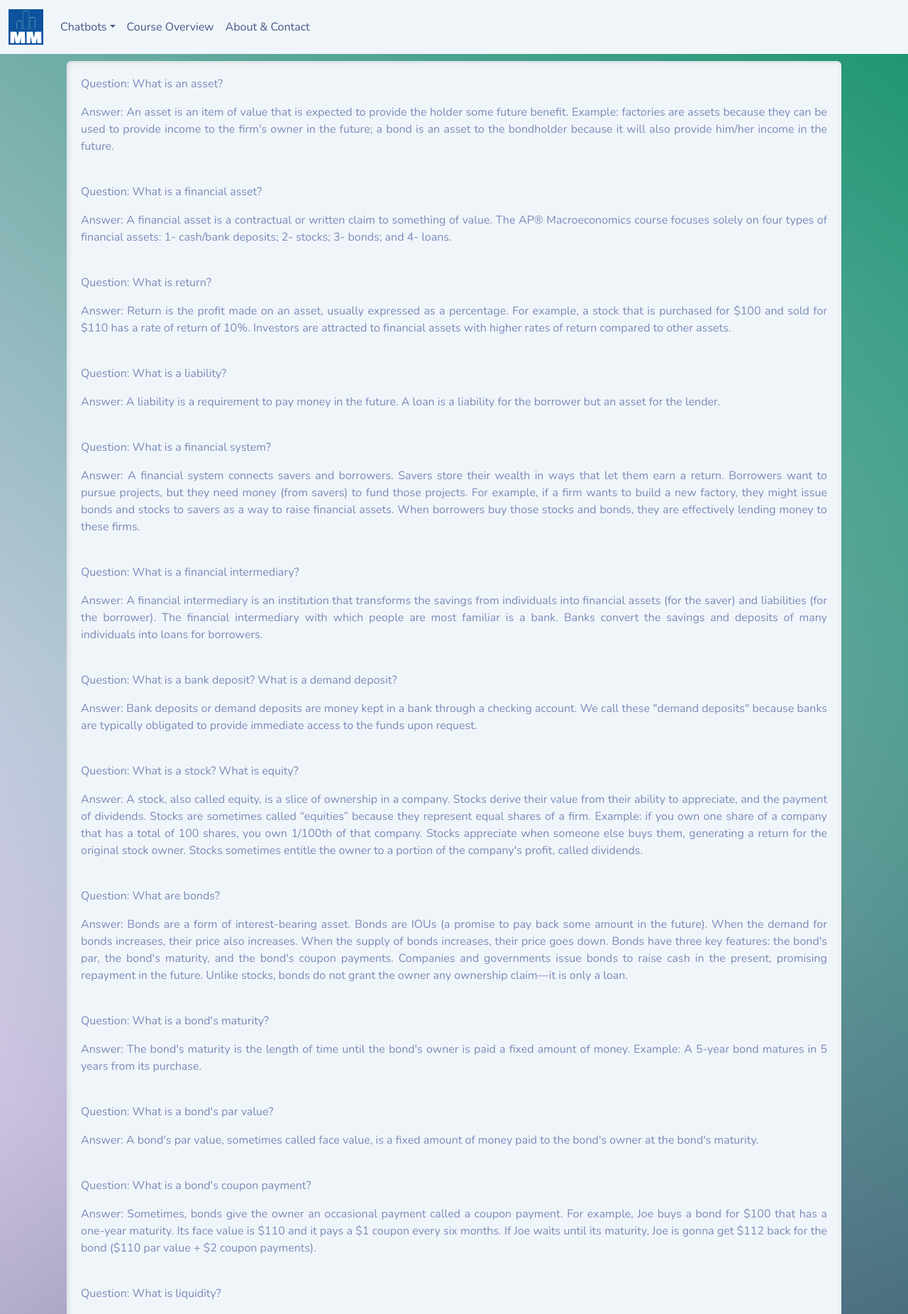
After one commit to AndrePhilot/MacroeconMastery, a Flask app: template templates/4_1.html in a window 1280 px wide. The commit adds this page. Shown: the top 1851 px of the page at 71% size. Run offline with Flask 3, Linux system fonts and the light colour scheme; the template is opened without the code that fills it, so the values that code supplies are empty.

Commit message:
First version of the project, ready to deploy at Render

```diff
--- a/app.py
+++ b/app.py
@@ -1,7 +1,8 @@
 import os
 
-from flask import Flask, render_template, redirect
+from flask import Flask, render_template
 from flask_debugtoolbar import DebugToolbarExtension
+from jinja2.exceptions import TemplateNotFound
 
 app = Flask(__name__)
 
@@ -9,4 +10,47 @@ app.config['DEBUG_TB_INTERCEPT_REDIRECTS'] = False
 
 # Retrieve the secret key from an environment variable set on Render
 app.config['SECRET_KEY'] = os.environ.get('SECRET_KEY')
-toolbar = DebugToolbarExtension(app)
+debug = DebugToolbarExtension(app)
+
+@app.route('/')
+def show_homepage():
+    """Show homepage."""
+
+    return render_template('index.html')
+
+@app.route('/frq-quizzer')
+def show_frq_quizzer():
+    """Renders the page with the FRQ Quizzer chatbot."""
+
+    return render_template('frq_quizzer.html')
+
+
+@app.route('/def-sched')
+def show_def_sched():
+    """Renders the page with the Definitions and Scheduler chatbot."""
+
+    return render_template('def_sched.html')
+
+@app.route('/course-review')
+def show_course_review():
+    """Renders the page containing all concepts divided by units and topic that are need to review before an exam."""
+
+    return render_template('course_review.html')
+
+@app.route('/<topic>')
+def show_topic(topic):
+    """Show Q&A of the most common concepts in a topic."""
+
+    template_name = f"{topic}.html"
+
+    try:
+        return render_template(template_name)
+    except TemplateNotFound:
+        return "This page does not exist", 404
+
+
+@app.route('/about')
+def show_about():
+    """Renders the about page."""
+
+    return render_template('about.html')
--- a/static/stylesheets/style.css
+++ b/static/stylesheets/style.css
@@ -4,6 +4,8 @@ body {
                 linear-gradient(336deg, rgba(26, 31, 79, 1), rgba(255, 167, 112, 0) 70%);
     width: 100vw;
     height: 100vh;
+    background-repeat: no-repeat;
+    overflow: hidden;
 }
 
 .navbar-brand img {
@@ -11,15 +13,105 @@ body {
     height: 50px;
 }
 
-.footer {
-    font-size: 15px;
-    color: black;
-    position: absolute;
-    bottom: 0;
-    right: 0;
-}
-
 #dev-logo {
     width: 20px;
     margin: 5px 5px 0px 5px;
 }
+
+.responsive-iframe-container {
+    position: relative;
+    display: flex;
+    align-items: center;
+    height: calc(100vh - 50px);
+    width: 100%;
+    margin-top: 10px;
+}
+
+.responsive-iframe-container iframe {
+    position: absolute;
+    top: 0;
+    left: 0;
+    width: 100%;
+    height: 80%;
+    min-height: 475px;
+}
+
+.accordion {
+    margin-top: 10px;
+    max-height: 80vh;
+    overflow: auto;
+}
+
+.accordion-button, .accordion-item {
+    background-color: rgb(240, 245, 250) !important;
+}
+
+.accordion .accordion-button:focus {
+    box-shadow: none !important;
+}
+
+.container {
+    margin-top: 10px;
+    min-width: 200px;
+}
+
+.picture {
+    width: 100%;
+    border-radius: 5px;
+}
+
+#pic-container {
+    width: 40%;
+    float: right;
+    margin-left: 10px;
+    max-width: 70vh;
+}
+
+@media (max-width: 768px) {
+    #pic-container {
+        display: none;
+    }
+}
+
+.paragraphs {
+    text-align: justify;
+}
+
+#about {
+    max-height: 80vh;
+    overflow: auto;
+}
+
+#footer {
+    position: absolute;
+    bottom: 0;
+    width: 100%;
+    background-color: rgb(240, 245, 250);
+    padding: 0px;
+    height: 40px;
+    left: 0;
+}
+
+#disclaimer {
+    font-size: 12px;
+    overflow: auto;
+    height: 40px;
+}
+
+#col-right {
+    text-align: right;
+    font-size: 12px;
+    overflow: auto;
+    height: 40px;
+}
+
+#footer p {
+    margin: 0;
+}
+
+#demo-gif {
+    width: 40%;
+    float: right;
+    margin-left: 10px;
+    max-width: 40vh;
+}
--- /dev/null
+++ b/templates/4_1.html
@@ -0,0 +1,74 @@
+{% extends 'base.html' %}
+{% block content %}
+<div class="container">
+    <div class="row">
+        <div class="col" id="about">
+            <div class="card bg-light mb-3">
+                <div class="card-body p-1">
+                    <div class="paragraphs m-3">
+                        <p>Question: What is an asset?</p>
+                        <p>Answer: An asset is an item of value that is expected to provide the holder some future benefit. Example: factories are assets because they can be used to provide income to the firm's owner in the future; a bond is an asset to the bondholder because it will also provide him/her income in the future.</p>
+                        <br>
+                        <p>Question: What is a financial asset?</p>
+                        <p>Answer: A financial asset is a contractual or written claim to something of value. The AP® Macroeconomics course focuses solely on four types of financial assets: 1- cash/bank deposits; 2- stocks; 3- bonds; and 4- loans.</p>
+                        <br>
+                        <p>Question: What is return?</p>
+                        <p>Answer: Return is the profit made on an asset, usually expressed as a percentage. For example, a stock that is purchased for $100 and sold for $110 has a rate of return of 10%. Investors are attracted to financial assets with higher rates of return compared to other assets.</p>
+                        <br>
+                        <p>Question: What is a liability?</p>
+                        <p>Answer: A liability is a requirement to pay money in the future. A loan is a liability for the borrower but an asset for the lender.</p>
+                        <br>
+                        <p>Question: What is a financial system?</p>
+                        <p>Answer: A financial system connects savers and borrowers. Savers store their wealth in ways that let them earn a return. Borrowers want to pursue projects, but they need money (from savers) to fund those projects. For example, if a firm wants to build a new factory, they might issue bonds and stocks to savers as a way to raise financial assets. When borrowers buy those stocks and bonds, they are effectively lending money to these firms.</p>
+                        <br>
+                        <p>Question: What is a financial intermediary?</p>
+                        <p>Answer: A financial intermediary is an institution that transforms the savings from individuals into financial assets (for the saver) and liabilities (for the borrower). The financial intermediary with which people are most familiar is a bank. Banks convert the savings and deposits of many individuals into loans for borrowers.</p>
+                        <br>
+                        <p>Question: What is a bank deposit? What is a demand deposit?</p>
+                        <p>Answer: Bank deposits or demand deposits are money kept in a bank through a checking account. We call these "demand deposits" because banks are typically obligated to provide immediate access to the funds upon request.</p>
+                        <br>
+                        <p>Question: What is a stock? What is equity?</p>
+                        <p>Answer: A stock, also called equity, is a slice of ownership in a company. Stocks derive their value from their ability to appreciate, and the payment of dividends. Stocks are sometimes called “equities” because they represent equal shares of a firm. Example: if you own one share of a company that has a total of 100 shares, you own 1/100th of that company. Stocks appreciate when someone else buys them, generating a return for the original stock owner. Stocks sometimes entitle the owner to a portion of the company's profit, called dividends.</p>
+                        <br>
+                        <p>Question: What are bonds?</p>
+                        <p>Answer: Bonds are a form of interest-bearing asset. Bonds are IOUs (a promise to pay back some amount in the future). When the demand for bonds increases, their price also increases. When the supply of bonds increases, their price goes down. Bonds have three key features: the bond's par, the bond's maturity, and the bond's coupon payments. Companies and governments issue bonds to raise cash in the present, promising repayment in the future. Unlike stocks, bonds do not grant the owner any ownership claim—it is only a loan.</p>
+                        <br>
+                        <p>Question: What is a bond's maturity?</p>
+                        <p>Answer: The bond's maturity is the length of time until the bond's owner is paid a fixed amount of money. Example: A 5-year bond matures in 5 years from its purchase.</p>
+                        <br>
+                        <p>Question: What is a bond's par value?</p>
+                        <p>Answer: A bond's par value, sometimes called face value, is a fixed amount of money paid to the bond's owner at the bond's maturity.</p>
+                        <br>
+                        <p>Question: What is a bond's coupon payment?</p>
+                        <p>Answer: Sometimes, bonds give the owner an occasional payment called a coupon payment. For example, Joe buys a bond for $100 that has a one-year maturity. Its face value is $110 and it pays a $1 coupon every six months. If Joe waits until its maturity, Joe is gonna get $112 back for the bond ($110 par value + $2 coupon payments).</p>
+                        <br>
+                        <p>Question: What is liquidity?</p>
+                        <p>Answer: Liquidity is the ease with which an asset can be converted to cash without loss of purchasing power. A helpful analogy for understanding liquidity is to think of liquids! Think of money in a checking account as water, wealth you have stored in a savings bond as cooking oil, and a house as honey. They will each pour out of their “container” at different speeds, and the one that is most liquid (the water/money) will pour out the quickest - you can spend money right away!</p>
+                        <br>
+                        <p>Question: What is an illiquid asset?</p>
+                        <p>Answer: An example is a house. That's because it takes a while to sell a house, which makes it similar to honey: it's going to be a while before you have access to its purchasing power. We call assets like this illiquid because they are either hard to convert to spending power, or spending power is lost in the process. For instance, to sell your house this week you might have to sell it at a loss (less than you paid for it), and so some of its spending power will be lost in the process.</p>
+                        <br>
+                        <p>Question: What is the order of liquidity of the four financial assets that we're studying?</p>
+                        <p>Answer: The most liquid asset is cash or bank deposits (1) because they can be immediately used for purchasing goods. Next in liquidity are stocks (2) since they can be sold relatively quickly, although there's a risk of losing value, especially if sold before the dividend date or before the stock appreciates. Bonds (3) follow in liquidity as they can be sold in the bond market, but selling before maturity may result in a loss of value. Lastly, loans (4) are less liquid because banks can sell them to other banks, but they typically lose some value in the process.</p>
+                        <br>
+                        <p>Question: What is a financial risk?</p>
+                        <p>Answer: Financial risk entails uncertainty in any direction, not solely downward movements. The higher the risk, the higher the potential return.</p>
+                        <br>
+                        <p>Question: What is the relationship between interest rates and the price of previously issued bonds?</p>
+                        <p>Answer: The relationship between interest rates and the price of previously issued bonds is inverse. When interest rates go up, the price of previously issued bonds goes down; and when interest rates decrease, the price of previously issued bonds increases.</p>
+                        <br>
+                        <p>Question: What is the cost of holding money in the form of cash?</p>
+                        <p>Answer: The cost of holding money in the form of cash is the interest rate. When a bank pays you interest on your savings account, the bank is compensating you for letting them use your cash. You are willing to forego using that cash yourself today in exchange for the ability to use more in the future.</p>
+                        <br>
+                        <p>Question: Are loans a liability?</p>
+                        <p>Answer: Loans are a liability for the borrower and an asset for the lender, typically the bank.</p>
+                        <br>
+                        <p>Question: Does financial risk happen only when you don't know when the financial asset is going down or not?</p>
+                        <p>Answer: Financial risk entails uncertainty in any direction, not solely downward movements.</p>
+                    </div>
+                </div>
+            </div>
+        </div>
+    </div>
+</div>
+{% endblock %}
--- a/templates/base.html
+++ b/templates/base.html
@@ -19,14 +19,14 @@
       <div class="collapse navbar-collapse" id="navbarColor03">
         <ul class="navbar-nav me-auto">
           <li class="nav-item dropdown">
-            <a class="nav-link dropdown-toggle active" data-bs-toggle="dropdown" href="#" role="button" aria-haspopup="true" aria-expanded="false">Chatbots</a>
+            <a class="nav-link dropdown-toggle active" data-bs-toggle="dropdown" role="button" aria-haspopup="true" aria-expanded="false">Chatbots</a>
             <div class="dropdown-menu">
               <a class="dropdown-item" href="/frq-quizzer">FRQ Quizzer</a>
               <a class="dropdown-item" href="/def-sched">Definitions and Scheduler</a>
             </div>
           </li>
           <li class="nav-item">
-            <a class="nav-link active" href="/course-review">Course Review</a>
+            <a class="nav-link active" href="/course-review">Course Overview</a>
           </li>
           <li class="nav-item">
             <a class="nav-link active" href="/about">About & Contact</a>
@@ -39,6 +39,15 @@
     {% block content %}
     {% endblock %}
   </div>
-  <a href="https://andrephilot.github.io/portfolio/" target="_blank"><span class="footer">Developed by Andre Philot<img id="dev-logo" src="static/images/logo.jpg" alt="Developer's logo"></span></a>
+  <footer id="footer">
+      <div class="row">
+        <div class="col">
+          <p id="disclaimer">*Advanced Placement (AP®) is a registered trademark of the College Board which was not involved in the production of and does not endorse this website.</p>
+        </div>
+        <div class="col" id="col-right">
+          <a href="https://andrephilot.github.io/portfolio/" target="_blank"><span class="footer">Developed by Andre Philot<img id="dev-logo" src="static/images/logo.jpg" alt="Developer's logo"></span></a>
+        </div>
+      </div>
+  </footer>
 </body>
 </html>
--- /dev/null
+++ b/templates/def_sched.html
@@ -0,0 +1,6 @@
+{% extends 'base.html' %}
+{% block content %}
+    <div class="responsive-iframe-container">
+        <iframe width="350" height="430" allow="microphone;" src="https://console.dialogflow.com/api-client/demo/embedded/8b25c65f-6d92-4225-9495-440cd2807475"></iframe>
+    </div>
+{% endblock %}
--- /dev/null
+++ b/templates/frq_quizzer.html
@@ -0,0 +1,6 @@
+{% extends 'base.html' %}
+{% block content %}
+    <div class="responsive-iframe-container">
+        <iframe allow="microphone;" src="https://console.dialogflow.com/api-client/demo/embedded/4fef25e8-cd45-42c9-ad2b-79567b8ec8d6"></iframe>
+    </div>
+{% endblock %}
```
Also changed, not shown: requirements.txt (added, +11 -0 lines), templates/4_2.html (added, +53 -0 lines), templates/about.html (added, +18 -0 lines), templates/course_review.html (added, +114 -0 lines), templates/index.html (added, +31 -0 lines), static/images/andre.jpg (added), 5 other files.
